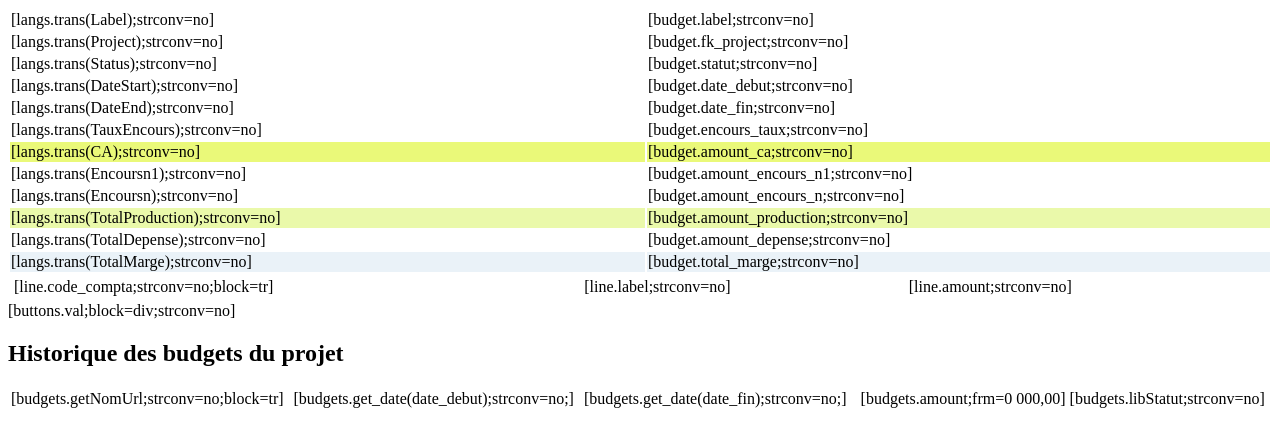
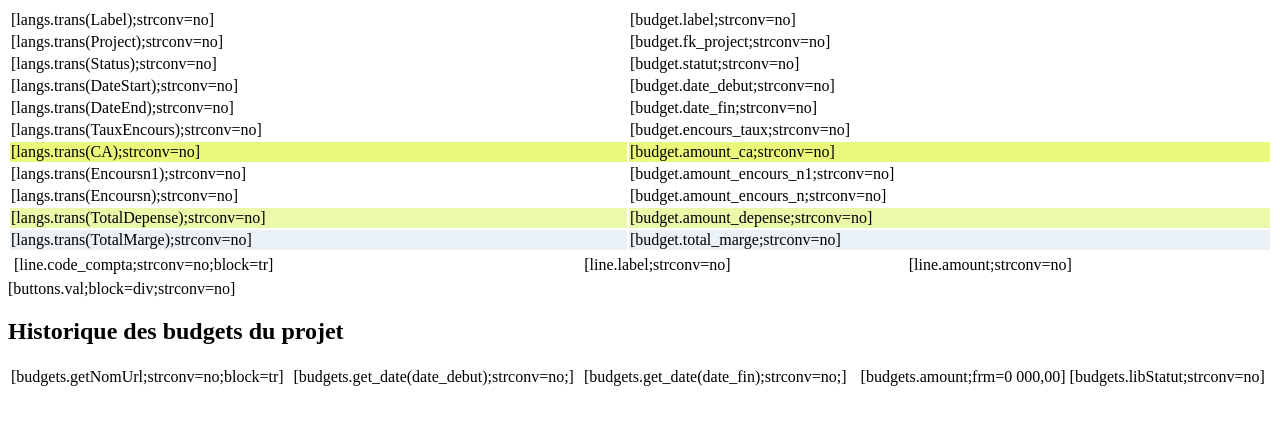
Before and after one commit to ATM-Consulting-archives/dolibarr_module_budget, a PHP site: page /budget.fiche.tpl.php in a window 1280 px wide. Shown: the top 447 px of the page. Run offline with PHP 8.4, Linux system fonts and the light colour scheme.

Commit message:
FIX supr total production

```diff
--- a/tpl/budget.fiche.tpl.php
+++ b/tpl/budget.fiche.tpl.php
@@ -37,10 +37,6 @@
 		<td>[budget.amount_encours_n;strconv=no]</td>
 	</tr>
 	<tr style="background:#eaf9aa;">
-		<td> [langs.trans(TotalProduction);strconv=no] </td>
-		<td>[budget.amount_production;strconv=no]</td>
-	</tr>
-	<tr>
 		<td> [langs.trans(TotalDepense);strconv=no] </td>
 		<td>[budget.amount_depense;strconv=no]</td>
 	</tr>
```
